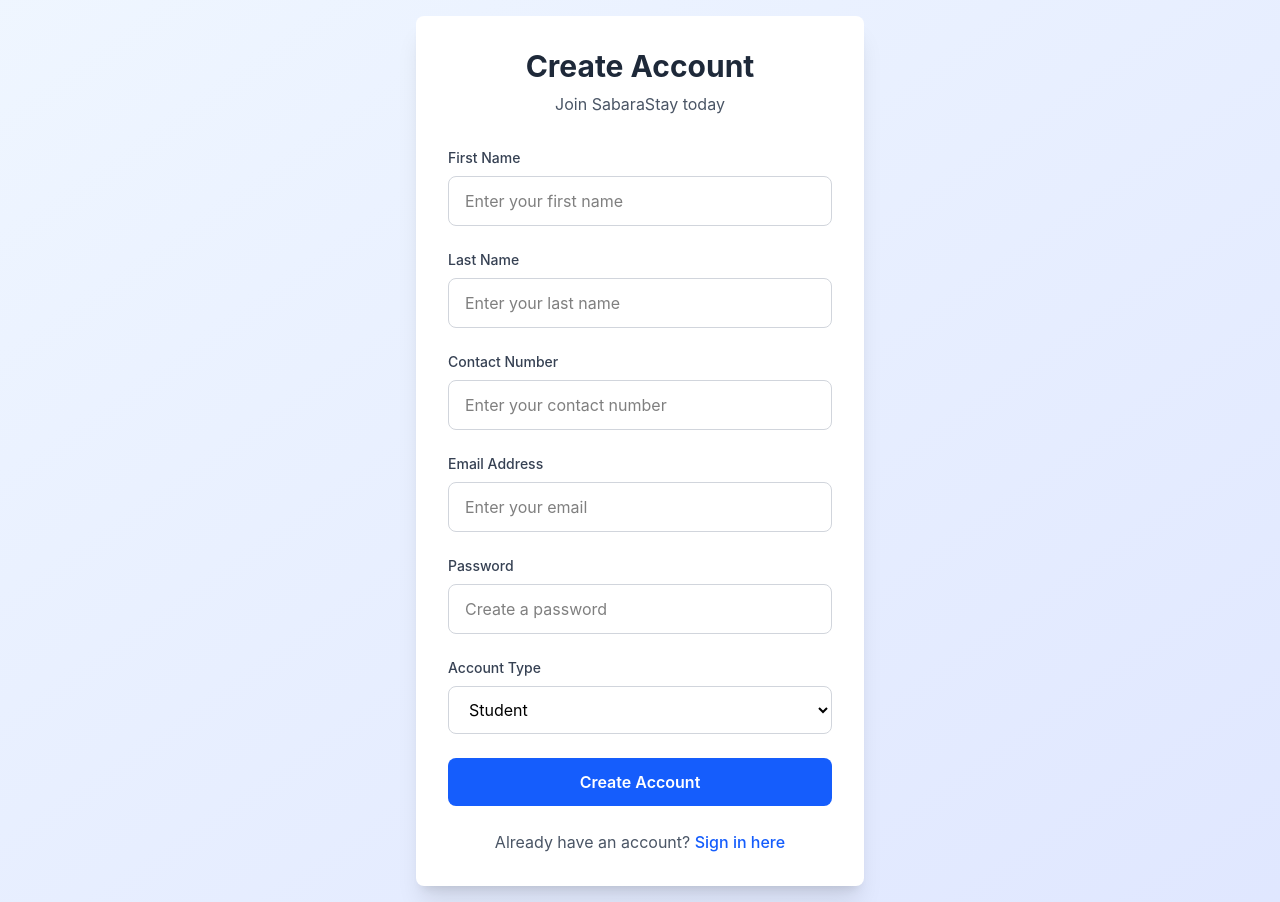
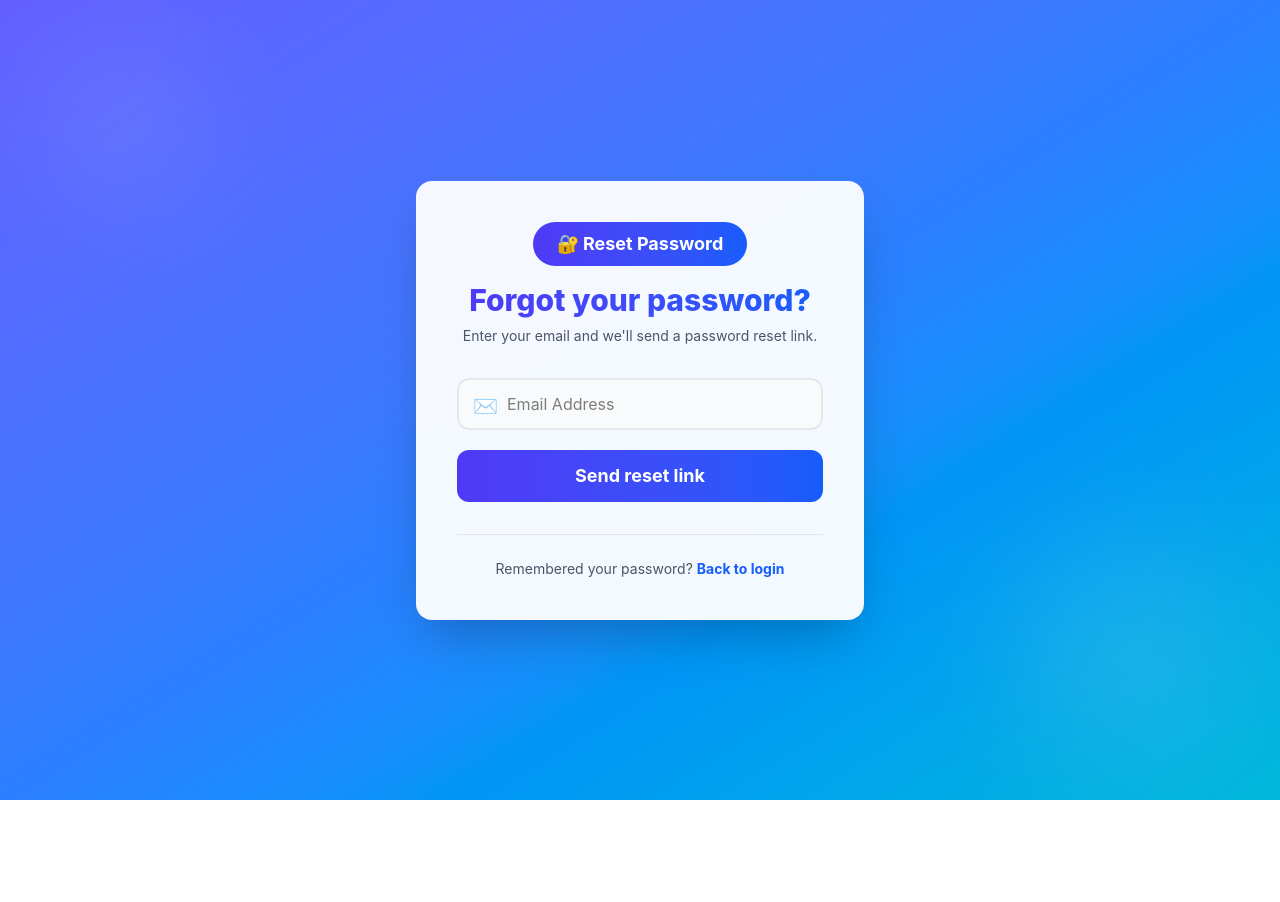
Before and after one commit to udithindrachapa26-u/SabaraStay_FrontEnd, a React (Vite) app: page /forgot-password in a window 1280 px wide. Before the commit this address led to /register. After the commit the page ends 800 px from the top, so only its background shows below. Built offline with nearby package versions, Linux system fonts and the light colour scheme.

Commit message:
Add forgot password option.

```diff
--- a/src/App.jsx
+++ b/src/App.jsx
@@ -1,6 +1,8 @@
 import { BrowserRouter, Routes, Route, Navigate } from "react-router-dom";
 import Register from "./pages/Register";
 import Login from "./pages/Login";
+import ForgotPassword from "./pages/ForgotPassword";
+import ResetPassword from "./pages/ResetPassword";
 import Home from "./pages/Home";
 import BoardingDetails from "./pages/BoardingDetails";
 import StudentDashboard from "./pages/StudentDashboard";
@@ -14,6 +16,8 @@ function App() {
         <Route path="/" element={<Home />} />
         <Route path="/register" element={<Register />} />
         <Route path="/login" element={<Login />} />
+        <Route path="/forgot-password" element={<ForgotPassword />} />
+        <Route path="/reset-password" element={<ResetPassword />} />
         <Route path="/home" element={<Home />} />
         <Route path="/boarding/:id" element={<BoardingDetails />} />
         <Route path="/booking-success" element={<BookingSuccess />} />
--- /dev/null
+++ b/src/pages/ForgotPassword.jsx
@@ -0,0 +1,113 @@
+import { useState } from "react";
+import { Link, useNavigate } from "react-router-dom";
+import { forgotPassword } from "../services/authService";
+
+function ForgotPassword() {
+  const [email, setEmail] = useState("");
+  const [loading, setLoading] = useState(false);
+  const [successMessage, setSuccessMessage] = useState("");
+  const [resetLink, setResetLink] = useState("");
+
+  const handleSubmit = async (e) => {
+    e.preventDefault();
+    setLoading(true);
+    setSuccessMessage("");
+    setResetLink("");
+
+    try {
+      const res = await forgotPassword({ email });
+      const message =
+        res.data?.message ||
+        "If this email is registered, a reset link was sent.";
+      setSuccessMessage(message);
+      setResetLink(res.data?.resetLink || "");
+    } catch (error) {
+      const errorMessage =
+        error.response?.status === 404
+          ? "Password reset is not available yet on the backend. Please contact support or check with the app owner."
+          : error.response?.data?.message ||
+            error.message ||
+            "Unable to send reset instructions. Please try again later.";
+      setSuccessMessage(errorMessage);
+    } finally {
+      setLoading(false);
+    }
+  };
+
+  return (
+    <div className="min-h-screen flex items-center justify-center bg-linear-to-br from-indigo-500 via-blue-500 to-cyan-500 relative overflow-hidden">
+      <div className="absolute top-10 left-10 w-40 h-40 bg-white/10 rounded-full blur-3xl"></div>
+      <div className="absolute bottom-10 right-10 w-56 h-56 bg-white/10 rounded-full blur-3xl"></div>
+
+      <div className="relative z-10 bg-white/95 backdrop-blur-md p-10 rounded-2xl shadow-2xl w-full max-w-md border border-white/20">
+        <div className="text-center mb-8">
+          <div className="inline-block bg-linear-to-r from-indigo-600 to-blue-600 text-white px-6 py-2 rounded-full font-bold text-lg mb-4">
+            🔐 Reset Password
+          </div>
+          <h2 className="text-3xl font-extrabold bg-linear-to-r from-indigo-600 to-blue-600 bg-clip-text text-transparent mb-2">
+            Forgot your password?
+          </h2>
+          <p className="text-gray-600 text-sm">
+            Enter your email and we'll send a password reset link.
+          </p>
+        </div>
+
+        <form onSubmit={handleSubmit} className="space-y-5">
+          <div className="relative">
+            <span className="absolute left-4 top-3.5 text-xl">✉️</span>
+            <input
+              type="email"
+              name="email"
+              placeholder="Email Address"
+              value={email}
+              onChange={(e) => setEmail(e.target.value)}
+              required
+              className="w-full pl-12 pr-4 py-3 border-2 border-gray-200 rounded-xl
+                         focus:outline-none focus:border-blue-500 focus:ring-2
+                         focus:ring-blue-200 transition duration-300
+                         bg-gray-50 hover:bg-white"
+            />
+          </div>
+
+          <button
+            type="submit"
+            disabled={loading}
+            className="w-full bg-linear-to-r from-indigo-600 to-blue-600 text-white py-3
+                       rounded-xl font-bold text-lg
+                       hover:shadow-lg hover:shadow-blue-500/50 transition duration-300
+                       transform hover:scale-105 active:scale-95 disabled:opacity-50 disabled:cursor-not-allowed"
+          >
+            {loading ? "Sending..." : "Send reset link"}
+          </button>
+        </form>
+
+        {successMessage && (
+          <div className="mt-6 p-4 rounded-xl bg-emerald-50 border border-emerald-200 text-sm text-emerald-900">
+            <p>{successMessage}</p>
+            {resetLink && (
+              <p className="mt-3 break-all">
+                <a
+                  href={resetLink}
+                  target="_blank"
+                  rel="noreferrer"
+                  className="font-semibold text-blue-600 hover:text-blue-800"
+                >
+                  Open password reset page
+                </a>
+              </p>
+            )}
+          </div>
+        )}
+
+        <div className="mt-8 pt-6 border-t border-gray-200 text-center text-sm text-gray-600">
+          Remembered your password?{" "}
+          <Link to="/login" className="text-blue-600 font-bold hover:text-blue-700 transition">
+            Back to login
+          </Link>
+        </div>
+      </div>
+    </div>
+  );
+}
+
+export default ForgotPassword;
--- a/src/pages/Login.jsx
+++ b/src/pages/Login.jsx
@@ -116,6 +116,15 @@ function Login() {
             Sign In
           </button>
 
+          <div className="text-right">
+            <Link
+              to="/forgot-password"
+              className="text-sm text-blue-600 font-semibold hover:text-blue-700 transition"
+            >
+              Forgot password?
+            </Link>
+          </div>
+
         </form>
 
         <div className="mt-8 pt-6 border-t border-gray-200">
--- /dev/null
+++ b/src/pages/ResetPassword.jsx
@@ -0,0 +1,118 @@
+import { useState } from "react";
+import { Link, useNavigate, useSearchParams } from "react-router-dom";
+import { resetPassword } from "../services/authService";
+
+function ResetPassword() {
+  const [searchParams] = useSearchParams();
+  const token = searchParams.get("token") || "";
+  const [password, setPassword] = useState("");
+  const [confirmPassword, setConfirmPassword] = useState("");
+  const [loading, setLoading] = useState(false);
+  const [message, setMessage] = useState("");
+  const navigate = useNavigate();
+
+  const handleSubmit = async (e) => {
+    e.preventDefault();
+    if (password !== confirmPassword) {
+      setMessage("Passwords do not match.");
+      return;
+    }
+
+    setLoading(true);
+    setMessage("");
+
+    try {
+      const res = await resetPassword({ token, password });
+      setMessage(res.data?.message || "Password reset successfully.");
+      setPassword("");
+      setConfirmPassword("");
+      setTimeout(() => navigate("/login"), 1500);
+    } catch (error) {
+      setMessage(
+        error.response?.data?.message ||
+          error.message ||
+          "Unable to reset password. Please try again."
+      );
+    } finally {
+      setLoading(false);
+    }
+  };
+
+  return (
+    <div className="min-h-screen flex items-center justify-center bg-linear-to-br from-indigo-500 via-blue-500 to-cyan-500 relative overflow-hidden">
+      <div className="absolute top-10 left-10 w-40 h-40 bg-white/10 rounded-full blur-3xl"></div>
+      <div className="absolute bottom-10 right-10 w-56 h-56 bg-white/10 rounded-full blur-3xl"></div>
+
+      <div className="relative z-10 bg-white/95 backdrop-blur-md p-10 rounded-2xl shadow-2xl w-full max-w-md border border-white/20">
+        <div className="text-center mb-8">
+          <div className="inline-block bg-linear-to-r from-indigo-600 to-blue-600 text-white px-6 py-2 rounded-full font-bold text-lg mb-4">
+            🔄 Reset Password
+          </div>
+          <h2 className="text-3xl font-extrabold bg-linear-to-r from-indigo-600 to-blue-600 bg-clip-text text-transparent mb-2">
+            Set a new password
+          </h2>
+          <p className="text-gray-600 text-sm">
+            Enter your new password below to complete the reset.
+          </p>
+        </div>
+
+        {!token ? (
+          <div className="p-6 rounded-xl bg-yellow-50 border border-yellow-200 text-yellow-900">
+            <p className="mb-3">No reset token found in the URL.</p>
+            <Link to="/forgot-password" className="font-semibold text-blue-600 hover:text-blue-800">
+              Request a new password reset link
+            </Link>
+          </div>
+        ) : (
+          <form onSubmit={handleSubmit} className="space-y-5">
+            <div>
+              <label className="block text-sm font-medium text-gray-700 mb-2">New password</label>
+              <input
+                type="password"
+                value={password}
+                onChange={(e) => setPassword(e.target.value)}
+                required
+                className="w-full px-4 py-3 border-2 border-gray-200 rounded-xl focus:outline-none focus:border-blue-500 focus:ring-2 focus:ring-blue-200 bg-gray-50"
+                placeholder="New password"
+              />
+            </div>
+
+            <div>
+              <label className="block text-sm font-medium text-gray-700 mb-2">Confirm password</label>
+              <input
+                type="password"
+                value={confirmPassword}
+                onChange={(e) => setConfirmPassword(e.target.value)}
+                required
+                className="w-full px-4 py-3 border-2 border-gray-200 rounded-xl focus:outline-none focus:border-blue-500 focus:ring-2 focus:ring-blue-200 bg-gray-50"
+                placeholder="Confirm new password"
+              />
+            </div>
+
+            <button
+              type="submit"
+              disabled={loading}
+              className="w-full bg-linear-to-r from-indigo-600 to-blue-600 text-white py-3 rounded-xl font-bold text-lg hover:shadow-lg hover:shadow-blue-500/50 transition duration-300 transform hover:scale-105 active:scale-95 disabled:opacity-50 disabled:cursor-not-allowed"
+            >
+              {loading ? "Resetting..." : "Reset password"}
+            </button>
+          </form>
+        )}
+
+        {message && (
+          <div className="mt-6 p-4 rounded-xl bg-slate-50 border border-slate-200 text-sm text-slate-800">
+            {message}
+          </div>
+        )}
+
+        <div className="mt-8 pt-6 border-t border-gray-200 text-center text-sm text-gray-600">
+          <Link to="/login" className="text-blue-600 font-bold hover:text-blue-700 transition">
+            Back to login
+          </Link>
+        </div>
+      </div>
+    </div>
+  );
+}
+
+export default ResetPassword;
--- a/src/services/authService.js
+++ b/src/services/authService.js
@@ -9,3 +9,13 @@ export const registerUser = (userData) => {
 export const loginUser = (loginData) => {
   return api.post("/auth/login", loginData);
 };
+
+// FORGOT PASSWORD
+export const forgotPassword = (emailData) => {
+  return api.post("/auth/forgot-password", emailData);
+};
+
+// RESET PASSWORD
+export const resetPassword = (resetData) => {
+  return api.post("/auth/reset-password", resetData);
+};
```
